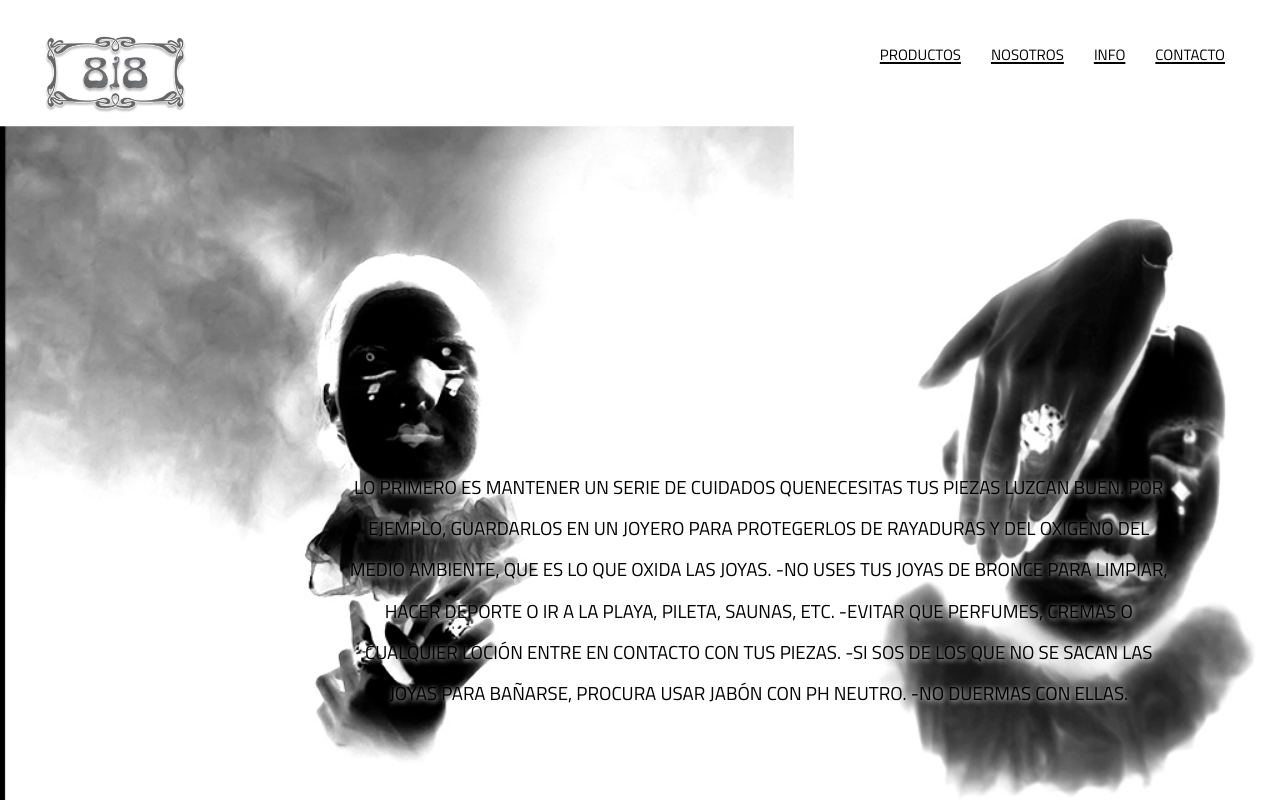
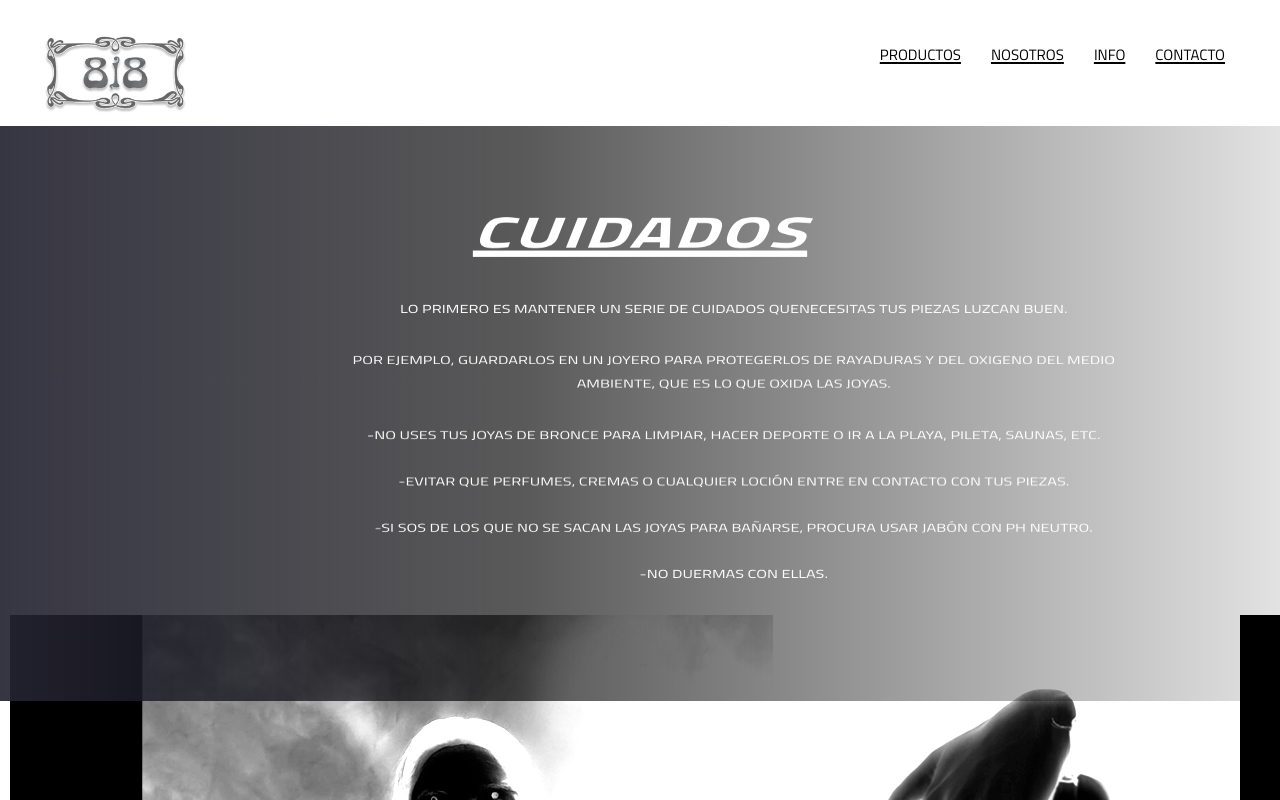
Before and after one commit to YeiPalomeque/repoproyecto_joyeria, a plain HTML site: page Vistas/info.html in a window 1280 px wide. Shown: the top 800 px of the page. Drawn offline with nearby package versions, Linux system fonts and the light colour scheme.

Commit message:
cambios en carpeta vistas, archivo INFO, agregue gradiente en el background de la info, en el HTML separe los parrafos

```diff
--- a/CSS/Estilos.css
+++ b/CSS/Estilos.css
@@ -190,6 +190,7 @@ ul{
     transform: scaleX(1.5);
     margin-top: 8rem;
     color: white;
+    letter-spacing: 0.02em;
 }
 
 .tracking-in-expand{-webkit-animation:tracking-in-expand .7s cubic-bezier(.215,.61,.355,1.000) both;animation:tracking-in-expand .7s cubic-bezier(.215,.61,.355,1.000) both}
@@ -384,8 +385,8 @@ ul{
     margin-top: 4rem;
     text-align: center;
     border: 1 rem;
-    background-image: url(../imgbanner/banner_blanco.jpg);
-    height: 70rem;
+    background-image: linear-gradient(90deg, rgba(44,43,60,1) 0%, rgba(0,0,0,0.6474964985994398) 43%, rgba(0,212,255,0) 100%);
+    height: 46rem;
 }
 
 .kenburns-top {
@@ -393,15 +394,28 @@ ul{
 	animation: kenburns-top 5s ease-out both;
 }
 
+.title_cuidados {
+    font-size: 8rem;
+    transform: rotateX(51deg);
+    font-style: italic;
+    font-weight: 700;
+    color: white;
+    margin-top: 3rem;
+    text-decoration-line: underline;
+    letter-spacing: 0.02em;
+}
+
 .class__cuidados {
-    color: var(--secondary);
+    transform: rotateX(45deg);
+    color: white;
     margin-top: 0;
-    margin-bottom: 1rem;
-    margin-top: 27rem;
-    margin-left: 40rem;
+    margin-left: 38rem;
     width: 67rem;
-    /* left: 38rem; */
-    filter: drop-shadow(1px 1px 2px white);
+    font-size: large;
+}
+
+.imginfo {
+    margin: 1rem;
 }
 
 
--- a/Vistas/info.html
+++ b/Vistas/info.html
@@ -28,15 +28,24 @@
         </header>
 
     <main>
-        <div class="tallescuidados kenburns-top">
+        <section class="tallescuidados kenburns-top">
+        <div class="div-cuidados">
+            <h1 class="title_cuidados tracking-in-expand">cuidados</h1>
             <p class="class__cuidados">
-                Lo primero es mantener un serie de cuidados quenecesitas tus piezas luzcan buen. Por ejemplo, guardarlos en un joyero para protegerlos de rayaduras y del oxigeno del medio ambiente, que es lo que oxida las joyas.
-                -No uses tus joyas de bronce para limpiar, hacer deporte o ir a la playa, pileta, saunas, etc.
-                -Evitar que perfumes, cremas o cualquier loción entre en contacto con tus piezas.
-                -Si sos de los que no se sacan las joyas para bañarse, procura usar jabón con PH neutro.
-                -No duermas con ellas.
+                Lo primero es mantener un serie de cuidados quenecesitas tus piezas luzcan buen. </p>
+                <p class="class__cuidados"> Por ejemplo, guardarlos en un joyero para protegerlos de rayaduras y del oxigeno del medio ambiente, que es lo que oxida las joyas.</p>
+                <p class="class__cuidados">-No uses tus joyas de bronce para limpiar, hacer deporte o ir a la playa, pileta, saunas, etc.</p>
+                <p class="class__cuidados">-Evitar que perfumes, cremas o cualquier loción entre en contacto con tus piezas.</p>
+                <p class="class__cuidados">-Si sos de los que no se sacan las joyas para bañarse, procura usar jabón con PH neutro.</p>
+                <p class="class__cuidados">-No duermas con ellas.</p>
             </p>
         </div>
+        </section>
+        <section class="imginfo">
+            <div>
+                <img src="../imgbanner/banner_blanco.jpg" alt="">
+            </div>
+        </section>
     </main>
 
     <footer>
```
